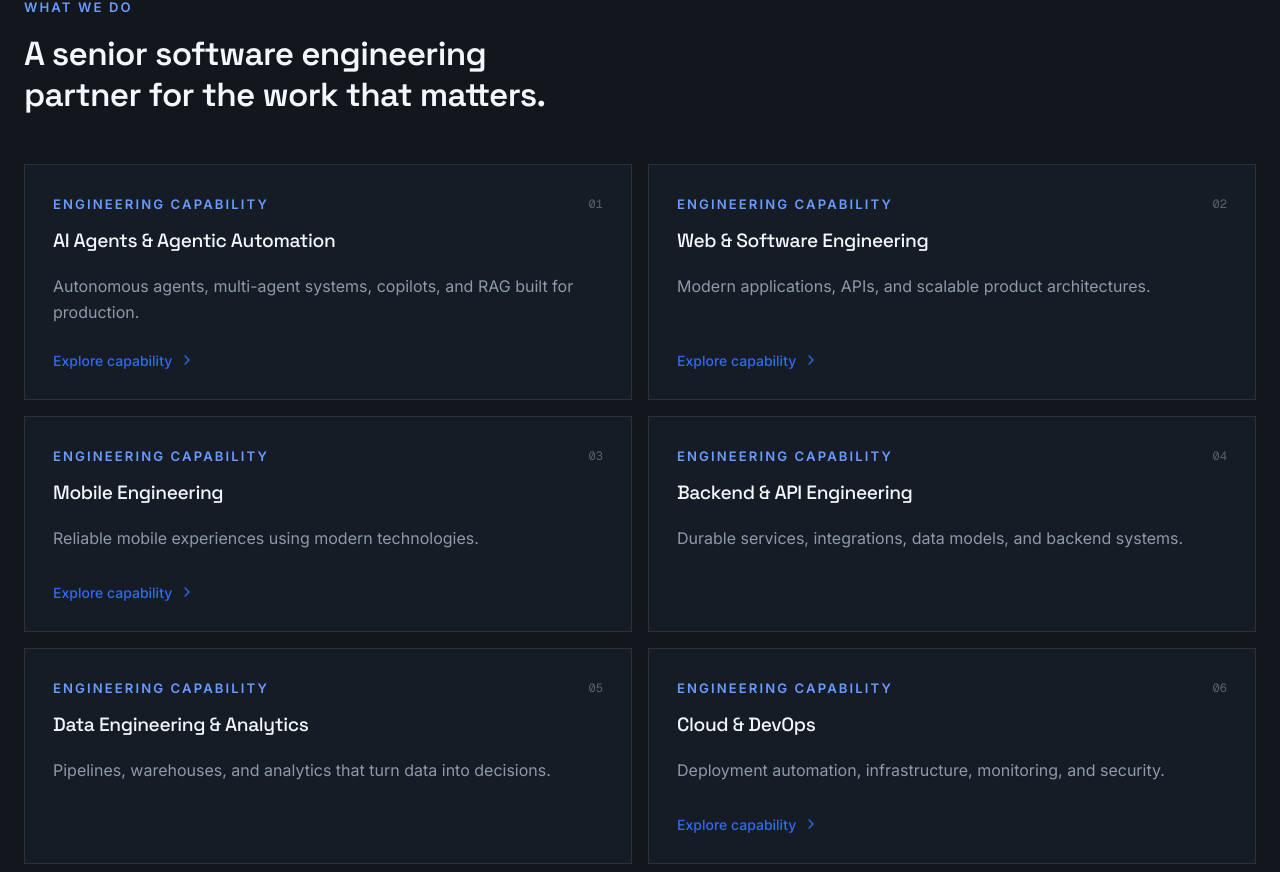
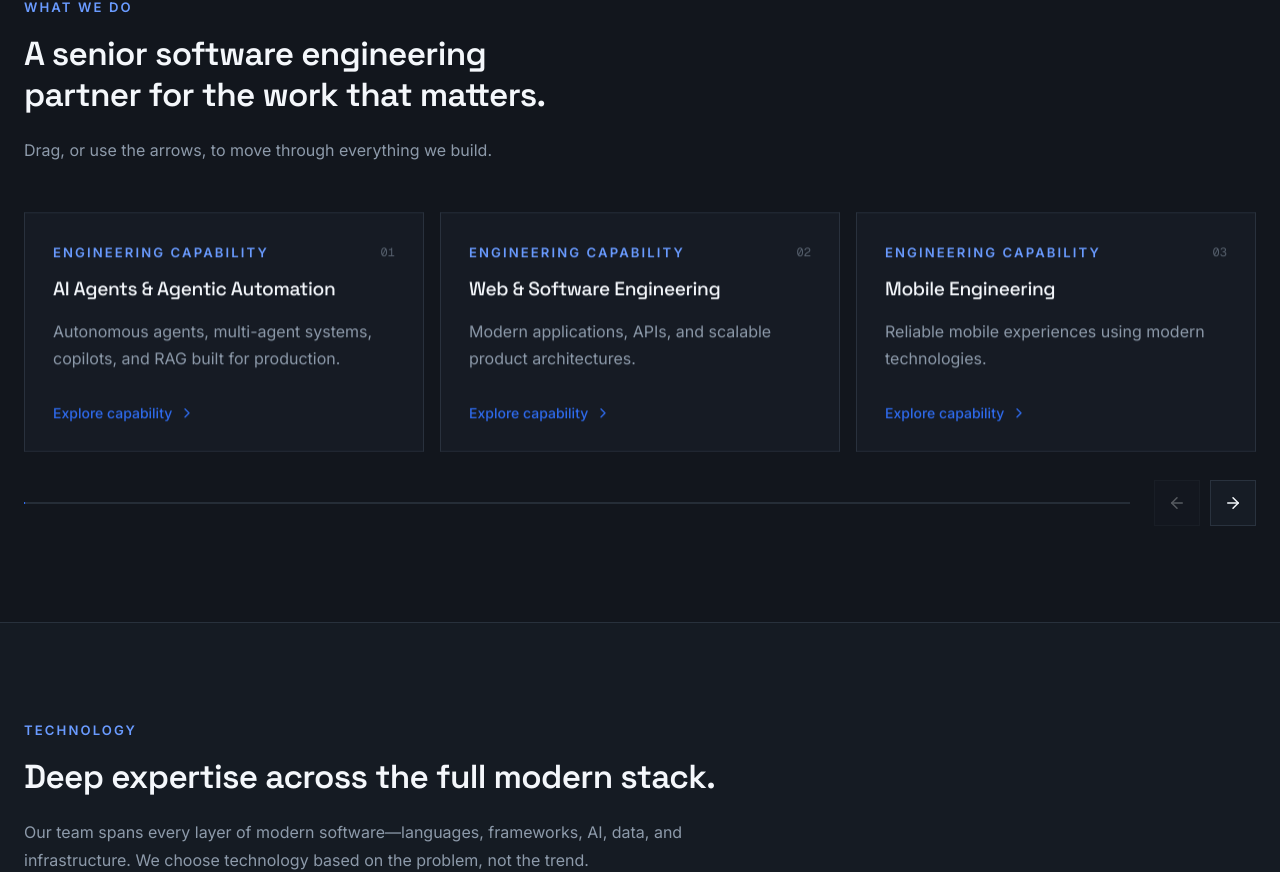
Before and after one commit to Harshchanchad4/vectorship-AI, a Next.js app: page /services in a window 1280 px wide. Shown: the part 637-1509 px from the top of the page. Built offline with nearby package versions, Linux system fonts and the light colour scheme.

Commit message:
feat: add draggable capability carousel component and integrate into services page

```diff
--- a/app/services/page.tsx
+++ b/app/services/page.tsx
@@ -1,5 +1,6 @@
 import { pageMetadata } from '@/lib/metadata'
-import { CTA, CardGrid, PageHero, SectionHeading, SiteShell } from '@/components/site'
+import { CTA, PageHero, SectionHeading, SiteShell } from '@/components/site'
+import { CapabilityCarousel } from '@/components/motion-sections'
 import { Faq } from '@/components/faq'
 import { serviceLinks, techGroups, serviceFaqs } from '@/lib/site-data'
 import Link from 'next/link'
@@ -26,8 +27,8 @@ export default function Services() {
         <PageHero title="Software engineering & AI development services built for real business problems." copy="Nexio provides end-to-end AI development, software engineering, mobile, and cloud DevOps services for teams that need clarity, speed, and ownership from idea through production." />
 
         <section id="capabilities" className="section shell">
-          <SectionHeading eyebrow="WHAT WE DO" title="A senior software engineering partner for the work that matters." />
-          <div className="mt-12"><CardGrid items={serviceLinks} /></div>
+          <SectionHeading eyebrow="WHAT WE DO" title="A senior software engineering partner for the work that matters." copy="Drag, or use the arrows, to move through everything we build." />
+          <CapabilityCarousel items={serviceLinks} />
         </section>
 
         <section id="technology" className="section approach-section">
--- a/components/motion-sections.tsx
+++ b/components/motion-sections.tsx
@@ -1,8 +1,9 @@
 'use client'
 
 import Link from 'next/link'
-import { ArrowUpRight, Check } from 'lucide-react'
-import { motion, useReducedMotion, type Variants } from 'motion/react'
+import { useCallback, useEffect, useRef, useState } from 'react'
+import { ArrowUpRight, ArrowLeft, ArrowRight, ChevronRight, Check } from 'lucide-react'
+import { animate, motion, useMotionValue, useMotionValueEvent, useReducedMotion, type Variants } from 'motion/react'
 
 // Shared entrance variants — a soft fade + slide-up with an eased curve.
 // Children stagger so each element arrives just after the previous one.
@@ -63,3 +64,105 @@ export function MotionCTA({ title = 'Have a problem worth solving?', copy = 'Let
     </section>
   )
 }
+
+// A draggable, snap-free capability carousel. The track is a single motion.div
+// dragged along x; arrow buttons page by ~80% of the viewport, and a slim
+// progress bar tracks scroll position. Slides use their own always-visible
+// class so they escape the IntersectionObserver reveal (off-screen slides in
+// an overflow-clipped track would otherwise never intersect and stay hidden).
+type CardItem = { title: string; copy: string; href?: string; label?: string; cta?: string }
+
+export function CapabilityCarousel({ items }: { items: CardItem[] }) {
+  const reduce = useReducedMotion()
+  const viewportRef = useRef<HTMLDivElement>(null)
+  const trackRef = useRef<HTMLDivElement>(null)
+  const boundsRef = useRef(0)
+  const x = useMotionValue(0)
+  const [bounds, setBounds] = useState(0)
+  const [progress, setProgress] = useState(0)
+  const [atStart, setAtStart] = useState(true)
+  const [atEnd, setAtEnd] = useState(false)
+
+  const sync = useCallback((v: number) => {
+    const max = boundsRef.current
+    setProgress(max > 0 ? Math.min(1, Math.max(0, -v / max)) : 0)
+    setAtStart(v >= -1)
+    setAtEnd(v <= -max + 1)
+  }, [])
+
+  const measure = useCallback(() => {
+    const vp = viewportRef.current
+    const tr = trackRef.current
+    if (!vp || !tr) return
+    const max = Math.max(0, tr.scrollWidth - vp.clientWidth)
+    boundsRef.current = max
+    setBounds(max)
+    if (-x.get() > max) x.set(-max)
+    sync(x.get())
+  }, [sync, x])
+
+  useEffect(() => {
+    measure()
+    window.addEventListener('resize', measure)
+    return () => window.removeEventListener('resize', measure)
+  }, [measure])
+
+  useMotionValueEvent(x, 'change', sync)
+
+  const page = (dir: 1 | -1) => {
+    const vp = viewportRef.current
+    if (!vp) return
+    const step = vp.clientWidth * 0.8
+    const target = Math.min(0, Math.max(-boundsRef.current, x.get() - dir * step))
+    animate(x, target, reduce ? { duration: 0 } : { type: 'spring', stiffness: 260, damping: 34 })
+  }
+
+  const draggable = bounds > 0 && !reduce
+
+  return (
+    <div className="cap-carousel">
+      <motion.div
+        className="cap-carousel-viewport"
+        initial={reduce ? false : { opacity: 0, y: 24 }}
+        whileInView={reduce ? undefined : { opacity: 1, y: 0 }}
+        viewport={{ once: true, amount: 0.2 }}
+        transition={{ duration: 0.6, ease: [0.16, 1, 0.3, 1] }}
+        style={{ cursor: draggable ? 'grab' : 'default' }}
+      >
+        <motion.div
+          ref={trackRef}
+          className="cap-carousel-track"
+          style={{ x }}
+          drag={draggable ? 'x' : false}
+          dragConstraints={{ left: -bounds, right: 0 }}
+          dragElastic={0.08}
+          whileTap={draggable ? { cursor: 'grabbing' } : undefined}
+        >
+          {items.map((item, i) => (
+            <article className="cap-slide" key={item.title}>
+              <div className="capability-head">
+                <p className="eyebrow">{item.label || 'ENGINEERING CAPABILITY'}</p>
+                <span className="capability-number">{String(i + 1).padStart(2, '0')}</span>
+              </div>
+              <h3>{item.title}</h3>
+              <p className="card-copy">{item.copy}</p>
+              {item.href && (
+                <Link href={item.href} className="card-link" draggable={false}>
+                  {item.cta || 'Explore capability'} <ChevronRight className="size-4" />
+                </Link>
+              )}
+            </article>
+          ))}
+        </motion.div>
+      </motion.div>
+
+      <div className="cap-carousel-controls">
+        <div className="cap-carousel-progress"><span style={{ transform: `scaleX(${progress || 0.001})` }} /></div>
+        <div className="cap-carousel-buttons">
+          <button type="button" className="cap-carousel-btn" onClick={() => page(-1)} disabled={atStart} aria-label="Previous capabilities"><ArrowLeft className="size-[18px]" /></button>
+          <button type="button" className="cap-carousel-btn" onClick={() => page(1)} disabled={atEnd} aria-label="Next capabilities"><ArrowRight className="size-[18px]" /></button>
+        </div>
+      </div>
+    </div>
+  )
+}
```
Also changed, not shown: app/globals.css.
